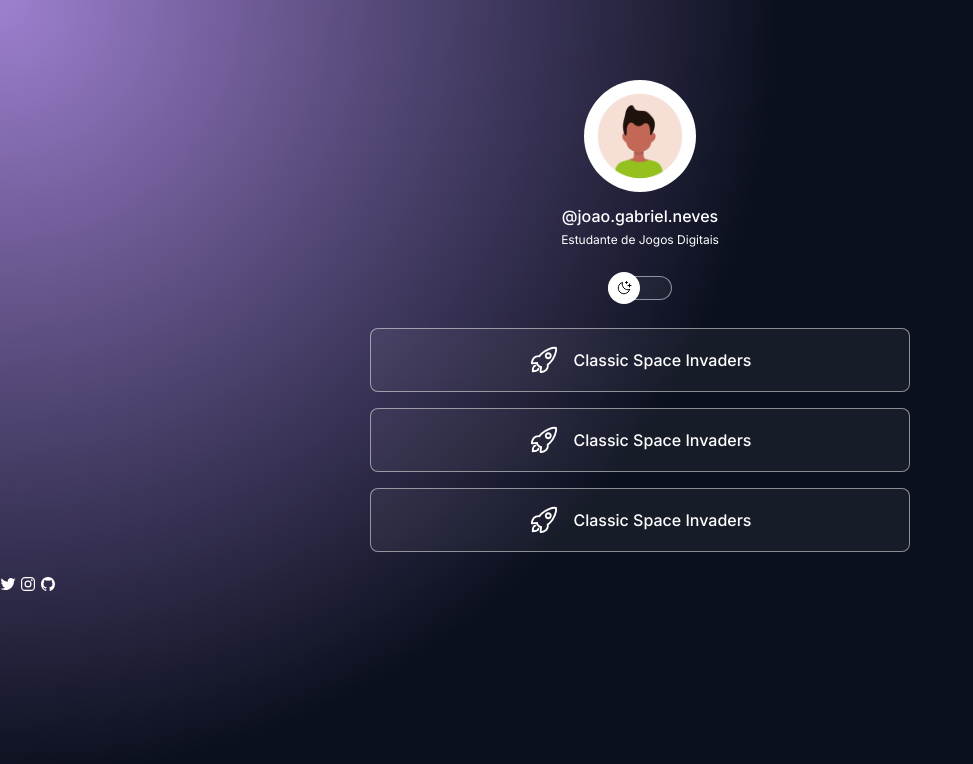
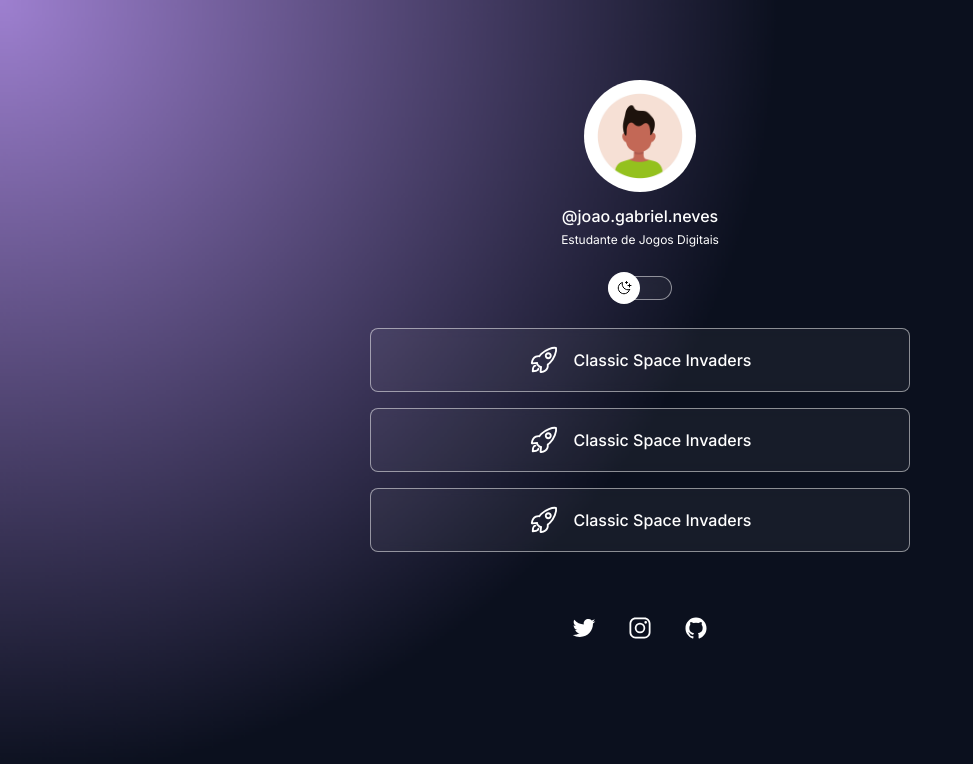
Before and after one commit to joaoneves2007/perfil-de-contato, a plain HTML site: page index.html in a window 1280 px wide. Shown: the whole page, without its empty margins (0-973 px from the left). Drawn offline with nearby package versions, Linux system fonts and the light colour scheme.

Commit message:
fixed style

```diff
--- a/index.html
+++ b/index.html
@@ -65,7 +65,7 @@
       <!-- Finish Games List -->
 
       <!-- Twitter -->
-    </div id="social-links">
+    <div id="social-links">
     <a
     href="https://x.com/Nevescko">
       <ion-icon name="logo-twitter">
@@ -83,6 +83,7 @@
       <ion-icon name="logo-github">
     </a>
     </div>
+    </div>
     <script src="script.js"></script>
     <script type="module" src="https://unpkg.com/ionicons@7.1.0/dist/ionicons/ionicons.esm.js"></script>
 <script nomodule src="https://unpkg.com/ionicons@7.1.0/dist/ionicons/ionicons.js"></script>
--- a/script.js
+++ b/script.js
@@ -6,7 +6,7 @@ function toggleMode() {
   const img = document.querySelector("#profile img");
 
   // Substituir a imagem
-  if(html.classList.contains("light")) {
+  if (html.classList.contains("light")) {
     // Se tiver light mode, adicionar a imagem light
     img.setAttribute("src", "./assets/avatar-light.png");
   } else {
--- a/style.css
+++ b/style.css
@@ -142,30 +142,30 @@ ul li a:hover ion-icon {
   fill: var(--stroke-color);
 }
 
-ul li ion-icon {
+ul li a ion-icon {
   width: 30px;
   height: 30px;
   margin-right: 15px;
 }
 
 /* Social Media */
-#social-media {
+#social-links {
   display: flex;
   justify-content: center;
   padding: 24px 0;
   font-size: 24px;
 }
 
-#social-media a {
+#social-links a {
   display: flex;
   align-items: center;
   justify-content: center;
   padding: 16px;
 
-  transition: background 0.2;
+  transition: background 0.2s;
   border-radius: 50%;
 }
 
-#social-media a:hover {
-  background: var(--highlight-color-);
+#social-links a:hover {
+  background: var(--highlight-color);
 }
```
